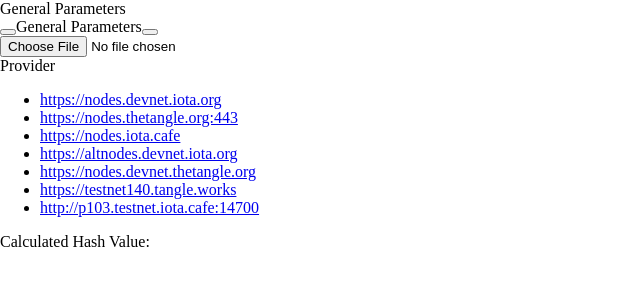
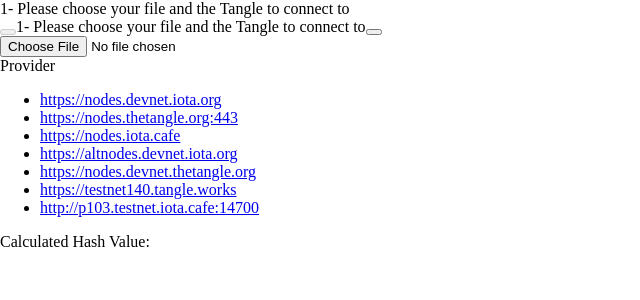
Before and after one commit to iotaledger/poc-document-immutable-blueprint, a React (Create React App) app: page / in a window 1280 px wide. Shown: the top 300 px of the page, without its empty margins (0-640 px from the left). Built offline with nearby package versions, Linux system fonts and the light colour scheme.

Commit message:
fixed navigation highlight issues

```diff
--- a/src/partials/header.js
+++ b/src/partials/header.js
@@ -1,9 +1,9 @@
 import React, { Component } from 'react';
 import { BrowserRouter as Router, Route, Link } from "react-router-dom";
 const navMap = new Map();
-navMap.set('/', {pageTitle: 'General Parameters', prev: null, next: '/sign'})
-      .set('/sign', {pageTitle: 'Sign Document (Optional if you have already signed a document)', prev: '/', next: '/verif'})
-      .set('/verif', {pageTitle: 'Verify Document', prev: '/sign', next: null})
+navMap.set('/', { curP: '/', pageTitle: '1- Please choose your file and the Tangle to connect to', prev: null, next: '/sign'})
+      .set('/sign', {curP: '/sign', pageTitle: '2- Sign Document (Optional if you have already signed a document)', prev: '/', next: '/verif'})
+      .set('/verif', {curP: '/verif', pageTitle: '3- Verify Document', prev: '/sign', next: null})
 
 class Header extends Component {
   constructor(props) {
@@ -16,9 +16,9 @@
   changeLocation(forward) {
     const currPath = window.location.pathname
     if(forward) {
-      this.setState({ currPath: navMap.get(currPath).next })
+      this.setState({ currPath: navMap.get(currPath).next ?  navMap.get(currPath).next : navMap.get(currPath).curP })
     } else {
-      this.setState({ currPath: navMap.get(currPath).prev })
+      this.setState({ currPath: navMap.get(currPath).prev ? navMap.get(currPath).prev : navMap.get(currPath).curP })
     }
   }
   render() {
@@ -27,9 +27,21 @@
         <div className="sub-header">
             <span className="sub-header__title">{currScrData.pageTitle}</span>
             <section className="sub-header__body">
-                <Link to={currScrData.prev}><button onClick={e => this.changeLocation(0)} className="arrow-button arrow-button--left"></button></Link>
+                <Link to={`${currScrData.prev ? currScrData.prev : currScrData.curP}`}>
+                  <button
+                    onClick={e => this.changeLocation(0)}
+                    disabled={!currScrData.prev ? true: false}
+                    className={`arrow-button arrow-button--left`}
+                  />
+                </Link>
                 <span className="sub-header__bottom-title">{currScrData.pageTitle}</span>
-                <Link to={currScrData.next}><button onClick={e => this.changeLocation(1)} className="arrow-button arrow-button--right"></button></Link>
+                <Link  to={`${currScrData.next ? currScrData.next : currScrData.curP}`}>
+                  <button
+                    onClick={e => this.changeLocation(1)}
+                    disabled={!currScrData.next ? true: false}
+                    className="arrow-button arrow-button--right"
+                  />
+                </Link>
             </section>
         </div>
       </section>)
```
